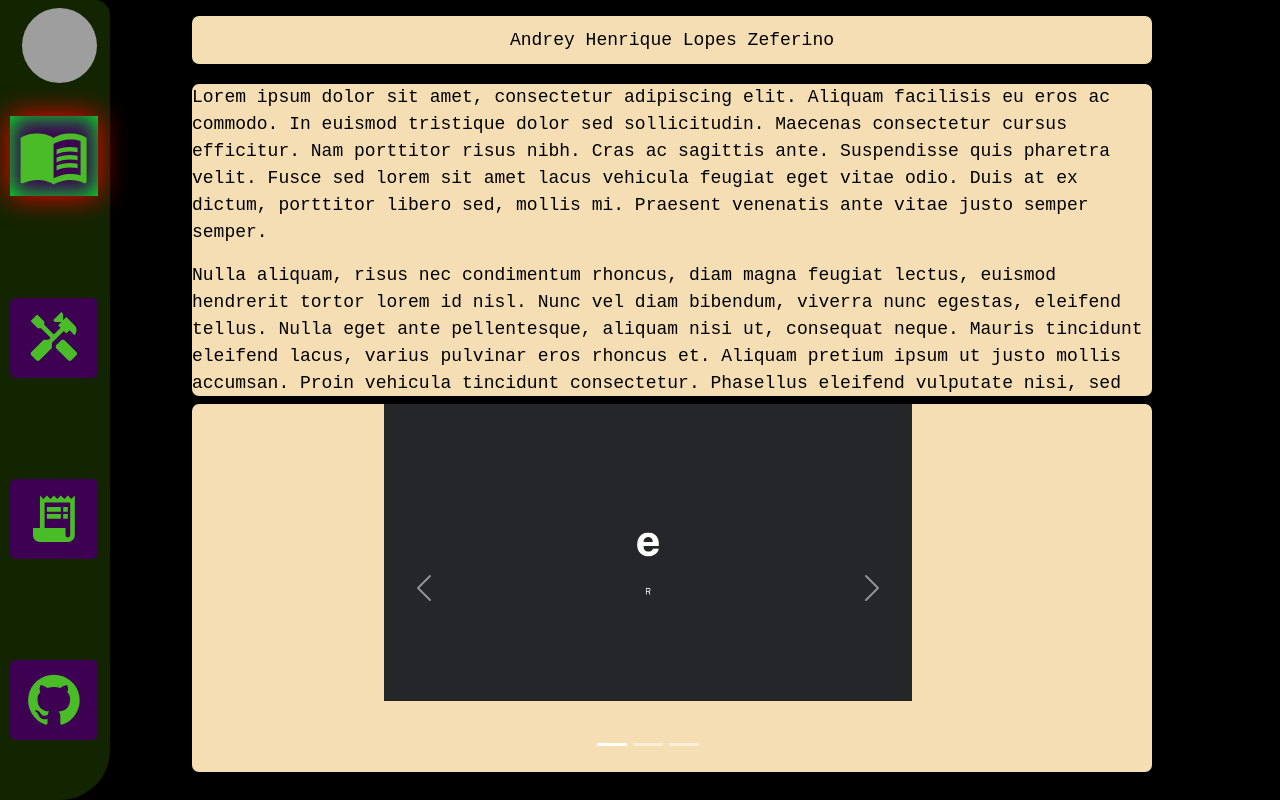
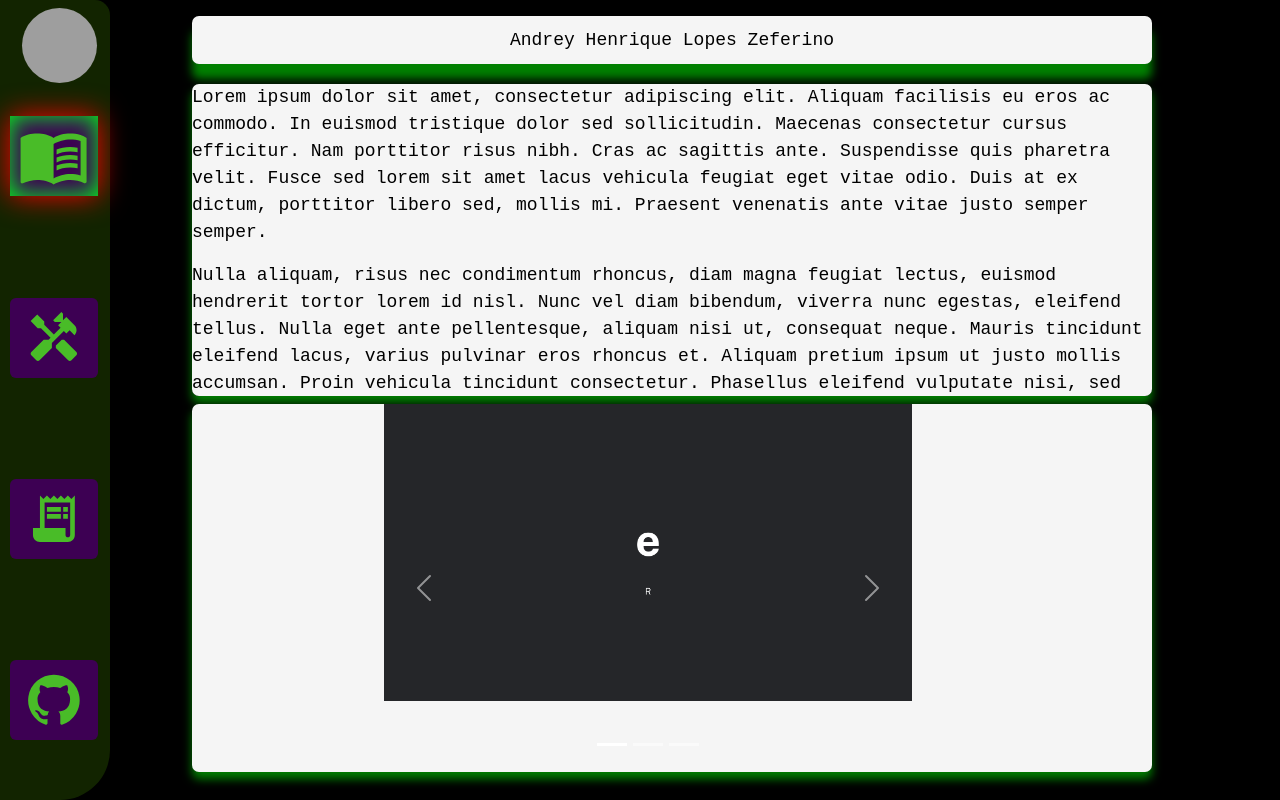
Before and after one commit to Supremyerd/Portfolio, a React (Vite) app: page / in a window 1280 px wide. Built offline with nearby package versions, Linux system fonts and the light colour scheme; grey boxes are pictures that could not be loaded.

Commit message:
background color and shadow

```diff
--- a/src/components/content/PageBase.scss
+++ b/src/components/content/PageBase.scss
@@ -6,10 +6,12 @@
   top: 2vh;
   display: grid;
   place-items: center;
-  background-color: wheat;
+  background-color: whitesmoke;
   border-radius: 7px;
   width: 75vw;
   height: 6vh;
+  box-shadow: 0px 15px 10px green;
+
 }
 .content {
   color: black;
@@ -17,7 +19,8 @@
   position: absolute;
   display: grid;
   place-items: left;
-  background-color: wheat;
+  background-color: whitesmoke;
+  box-shadow: 0px 7px 10px green;
   border-radius: 7px;
 }
 .middle {
--- a/src/components/content/projects/card/index.scss
+++ b/src/components/content/projects/card/index.scss
@@ -5,12 +5,14 @@
     background-color: rgb(0, 59, 8);
     color: white;
     margin: 10px 10px 10px 10px;
+    box-shadow: 5px 5px 5px green;
 
     flex-basis: 30%;
     cursor: pointer;
     transition: 1s;
     &:hover {
         background-color: rgb(0, 131, 17);
+        box-shadow: 5px 5px 5px rebeccapurple;
         color: white;
     }
 }
```
